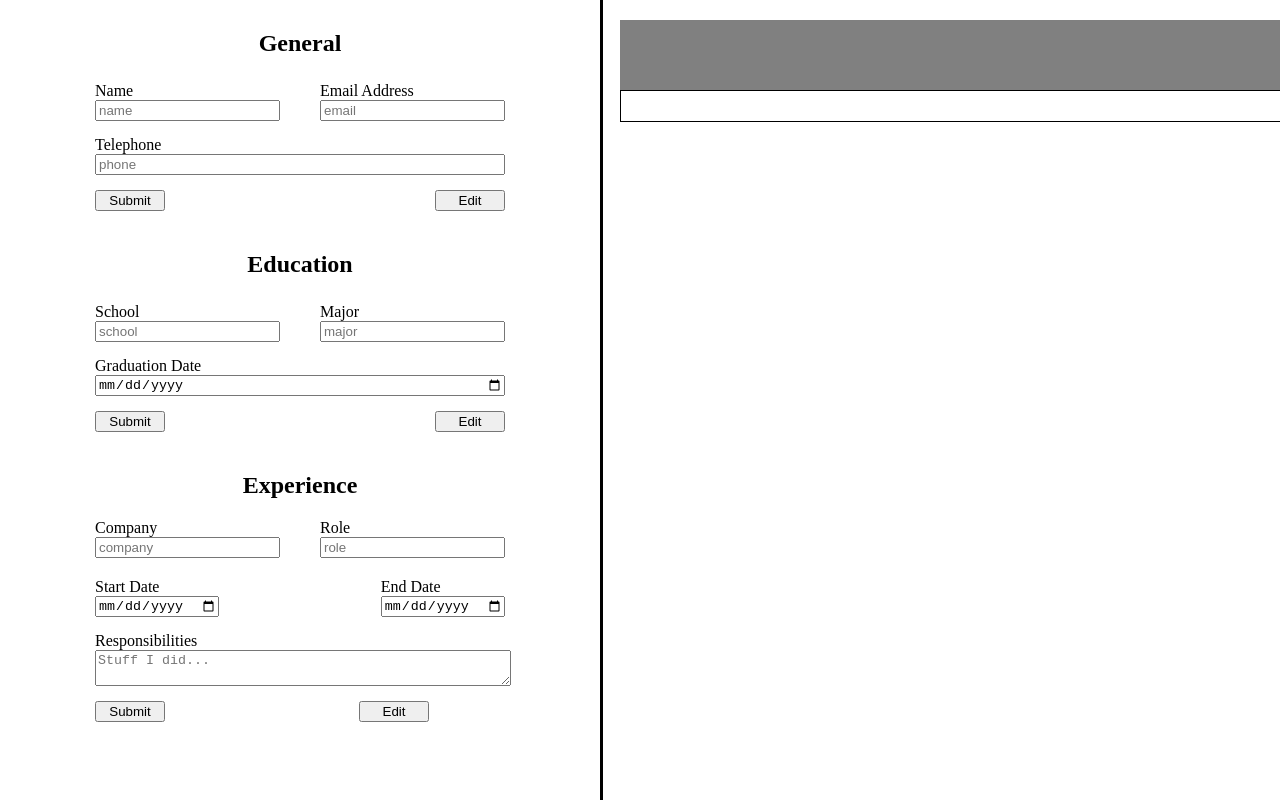
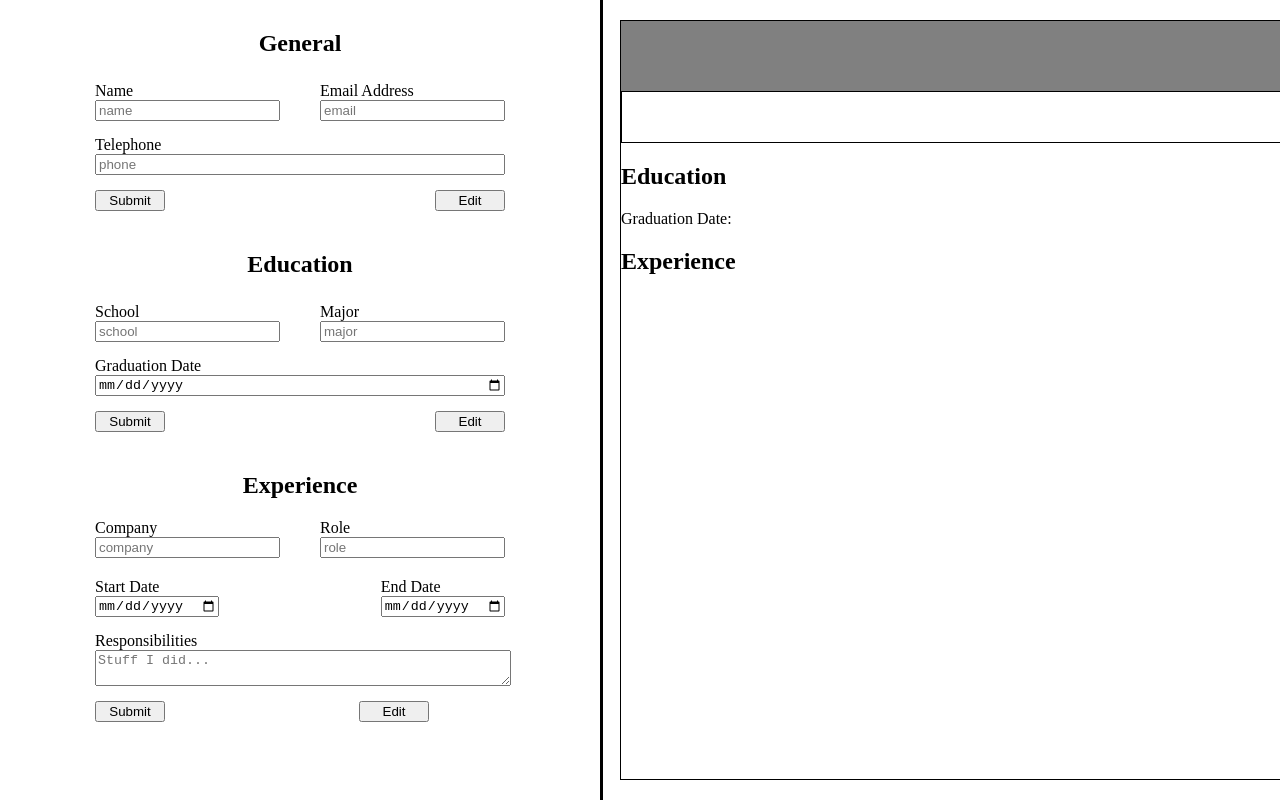
Before and after one commit to ayoyeniyi/odin-cv, a React (Vite) app: page / in a window 1280 px wide. Shown: the top 800 px of the page. Built offline with nearby package versions, Linux system fonts and the light colour scheme.

Commit message:
Add basic styling for Education section

```diff
--- a/src/components/CV.jsx
+++ b/src/components/CV.jsx
@@ -15,8 +15,17 @@ export default function CV({
                 <span className='cv-number'>{general.phone}</span>
             </div>
             <main>
-                <section></section>
-                <section></section>
+                <section className='edu-section'>
+                    <h2>Education</h2>
+                    <div className='school-div'>
+                        <span>{education.school}</span>
+                        <span>{education.major}</span>
+                    </div>
+                    <span>Graduation Date: {education.gradDate}</span>
+                </section>
+                <section>
+                    <h2>Experience</h2>
+                </section>
             </main>
         </article>
     )
--- a/src/styles/CV.css
+++ b/src/styles/CV.css
@@ -3,6 +3,7 @@
     flex-direction: column;
     width: 700px;
     height: 100%;
+    border: 1px solid black;
 }
 
 .cv-header {
@@ -23,4 +24,14 @@
     justify-content: space-between;
     align-items: center;
     border: 1px solid black;
+    padding: 10px;
 }
+
+.school-div {
+    display: flex;
+    justify-content: space-between;
+}
+
+.edu-section {
+
+}
```
